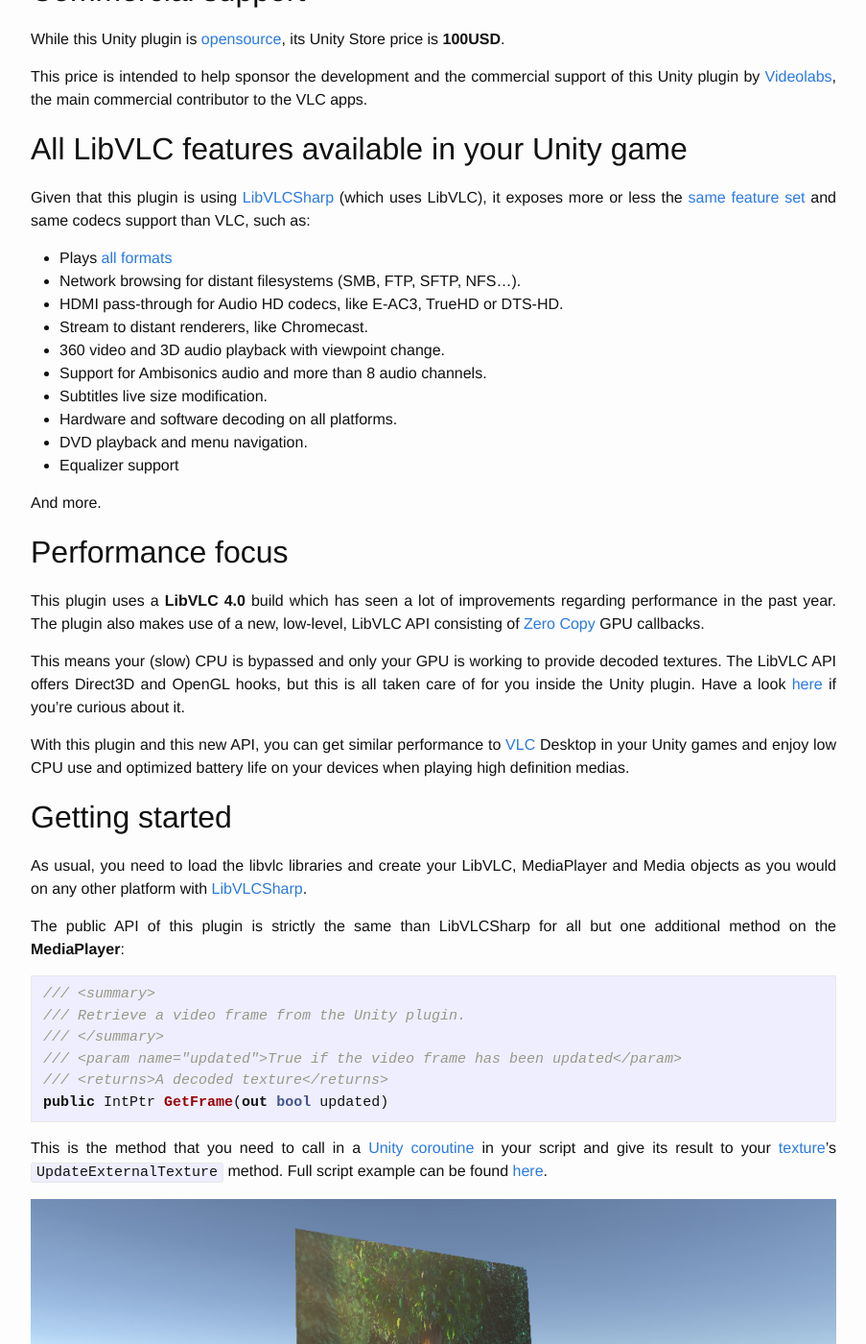
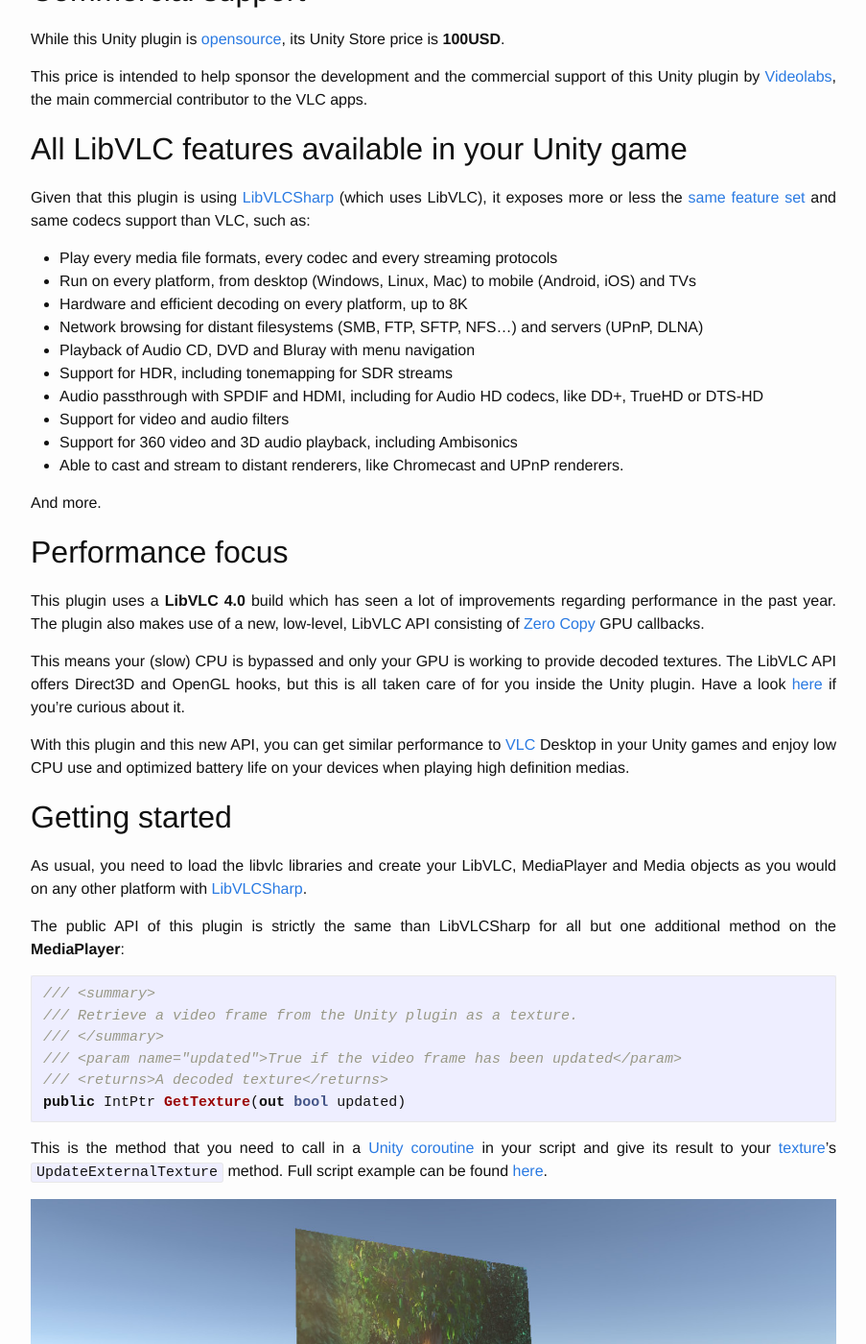
Before and after one commit to mfkl/mfkl.github.io, a Jekyll site: the page built from _posts/2019-12-18-Introducing-LibVLCSharp-for-Unity.markdown, in a window 1280 px wide and 1400 px high, scrolled down 965 px. Shown: the whole window at 96% size, without its empty margins (188-1091 px from the left). Built offline with Jekyll 4.4.1, drawn with Linux system fonts in a browser that asks for light colours.

Commit message:
update unity post

```diff
--- a/_posts/2019-12-18-Introducing-LibVLCSharp-for-Unity.markdown
+++ b/_posts/2019-12-18-Introducing-LibVLCSharp-for-Unity.markdown
@@ -14,7 +14,7 @@
 This Unity plugin allows you to use a LibVLC-powered video player in your games and Unity apps. Whether you need to support a strange format, live streaming or play a 4K video in your latest production, we got you covered.
 
 ## Commercial support
-While this Unity plugin is [opensource](https://code.videolan.org/mfkl/vlc-unity/), its Unity Store price is **100USD**.
+While this Unity plugin is [opensource](https://code.videolan.org/videolan/vlc-unity/), its Unity Store price is **100USD**.
 
 This price is intended to help sponsor the development and the commercial support of this Unity plugin by [Videolabs](https://videolabs.io), the main commercial contributor to the VLC apps.
 
@@ -22,16 +22,16 @@
 
 Given that this plugin is using [LibVLCSharp](https://code.videolan.org/videolan/LibVLCSharp) (which uses LibVLC), it exposes more or less the [same feature set](https://code.videolan.org/videolan/LibVLCSharp#features) and same codecs support than VLC, such as:
 
-- Plays [all formats](https://wiki.videolan.org/VLC_Features_Formats/)
-- Network browsing for distant filesystems (SMB, FTP, SFTP, NFS...).
-- HDMI pass-through for Audio HD codecs, like E-AC3, TrueHD or DTS-HD.
-- Stream to distant renderers, like Chromecast.
-- 360 video and 3D audio playback with viewpoint change.
-- Support for Ambisonics audio and more than 8 audio channels.
-- Subtitles live size modification.
-- Hardware and software decoding on all platforms.
-- DVD playback and menu navigation.
-- Equalizer support
+- Play every media file formats, every codec and every streaming protocols
+- Run on every platform, from desktop (Windows, Linux, Mac) to mobile (Android, iOS) and TVs
+- Hardware and efficient decoding on every platform, up to 8K
+- Network browsing for distant filesystems (SMB, FTP, SFTP, NFS...) and servers (UPnP, DLNA)
+- Playback of Audio CD, DVD and Bluray with menu navigation
+- Support for HDR, including tonemapping for SDR streams
+- Audio passthrough with SPDIF and HDMI, including for Audio HD codecs, like DD+, TrueHD or DTS-HD
+- Support for video and audio filters
+- Support for 360 video and 3D audio playback, including Ambisonics
+- Able to cast and stream to distant renderers, like Chromecast and UPnP renderers.
 
 And more.
 
@@ -39,7 +39,7 @@
 
 This plugin uses a **LibVLC 4.0** build which has seen a lot of improvements regarding performance in the past year. The plugin also makes use of a new, low-level, LibVLC API consisting of [Zero Copy](https://en.wikipedia.org/wiki/Zero-copy) GPU callbacks.
 
-This means your (slow) CPU is bypassed and only your GPU is working to provide decoded textures. The LibVLC API offers Direct3D and OpenGL hooks, but this is all taken care of for you inside the Unity plugin. Have a look [here](https://code.videolan.org/mfkl/vlc-unity/blob/master/Assets/VLC-Unity-Windows/Plugins/Source/RenderAPI_D3D11.cpp) if you're curious about it.
+This means your (slow) CPU is bypassed and only your GPU is working to provide decoded textures. The LibVLC API offers Direct3D and OpenGL hooks, but this is all taken care of for you inside the Unity plugin. Have a look [here](https://code.videolan.org/videolan/vlc-unity/blob/master/Assets/PluginSource/RenderAPI_D3D11.cpp) if you're curious about it.
 
 With this plugin and this new API, you can get similar performance to [VLC](https://www.videolan.org/) Desktop in your Unity games and enjoy low CPU use and optimized battery life on your devices when playing high definition medias.
 
@@ -51,14 +51,14 @@
 
 ~~~~csharp
 /// <summary>
-/// Retrieve a video frame from the Unity plugin.
+/// Retrieve a video frame from the Unity plugin as a texture.
 /// </summary>
 /// <param name="updated">True if the video frame has been updated</param>
 /// <returns>A decoded texture</returns>
-public IntPtr GetFrame(out bool updated)
+public IntPtr GetTexture(out bool updated)
 ~~~~
 
-This is the method that you need to call in a [Unity coroutine](https://docs.unity3d.com/Manual/Coroutines.html) in your script and give its result to your [texture](https://docs.unity3d.com/ScriptReference/Texture2D.UpdateExternalTexture.html)'s `UpdateExternalTexture` method. Full script example can be found [here](https://code.videolan.org/mfkl/vlc-unity/blob/master/Assets/VLC-Unity-Windows/Scripts/UseRenderingPlugin.cs).
+This is the method that you need to call in a [Unity coroutine](https://docs.unity3d.com/Manual/Coroutines.html) in your script and give its result to your [texture](https://docs.unity3d.com/ScriptReference/Texture2D.UpdateExternalTexture.html)'s `UpdateExternalTexture` method. Full script example can be found [here](https://code.videolan.org/videolan/vlc-unity/blob/master/Assets/VLC-Unity-Windows/Scripts/UseRenderingPlugin.cs).
 
 <p align="center">
     <img src="/assets/unity-scene.jpg"/>
@@ -91,5 +91,5 @@
 - Provide in-Editor MediaPlayer customization, so you can customize LibVLC and playback parameters directly from the Unity Editor.
 
 <p align="center">
-    <img src="/assets/unity-logo.png"/>
+    <a href="https://assetstore.unity.com/packages/tools/video/vlc-for-unity-windows-133979"><img src="/assets/unity-logo.png"/></a>
 </p>
```
Also changed, not shown: 1 other file.
